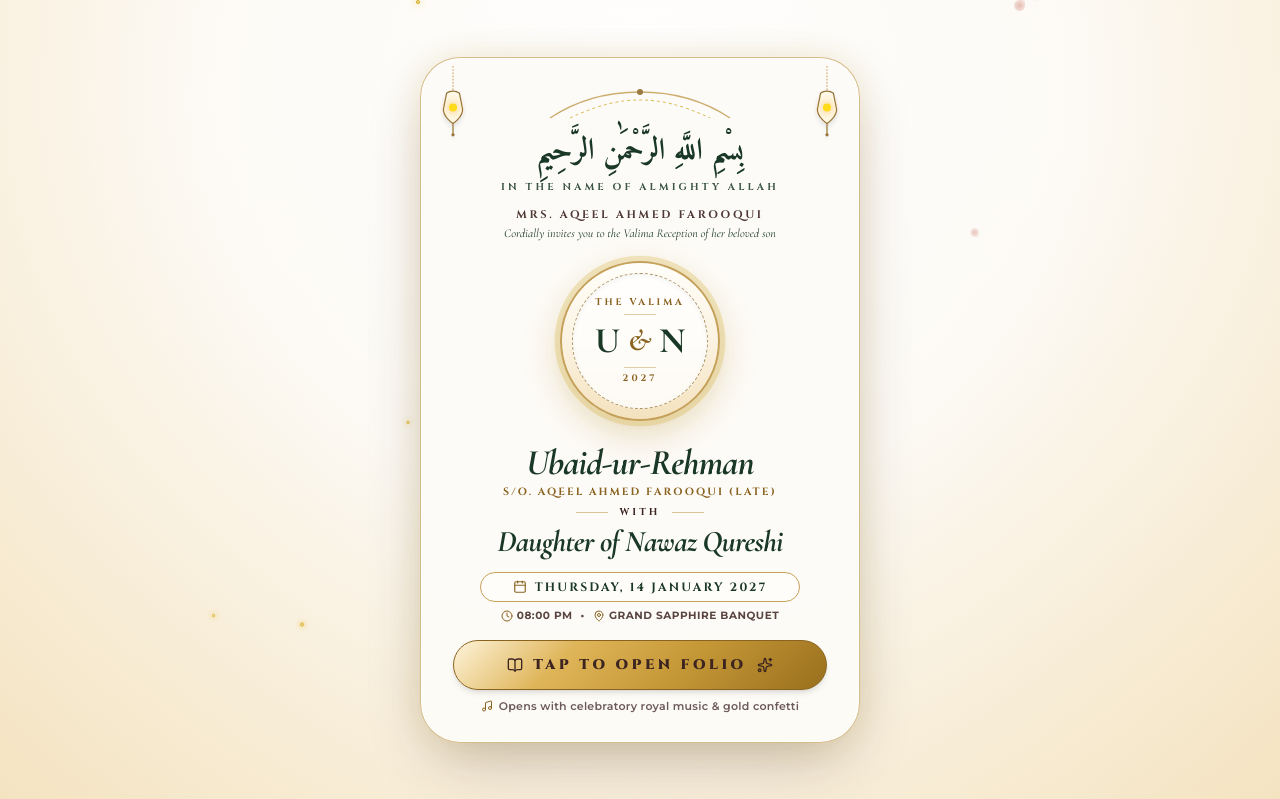
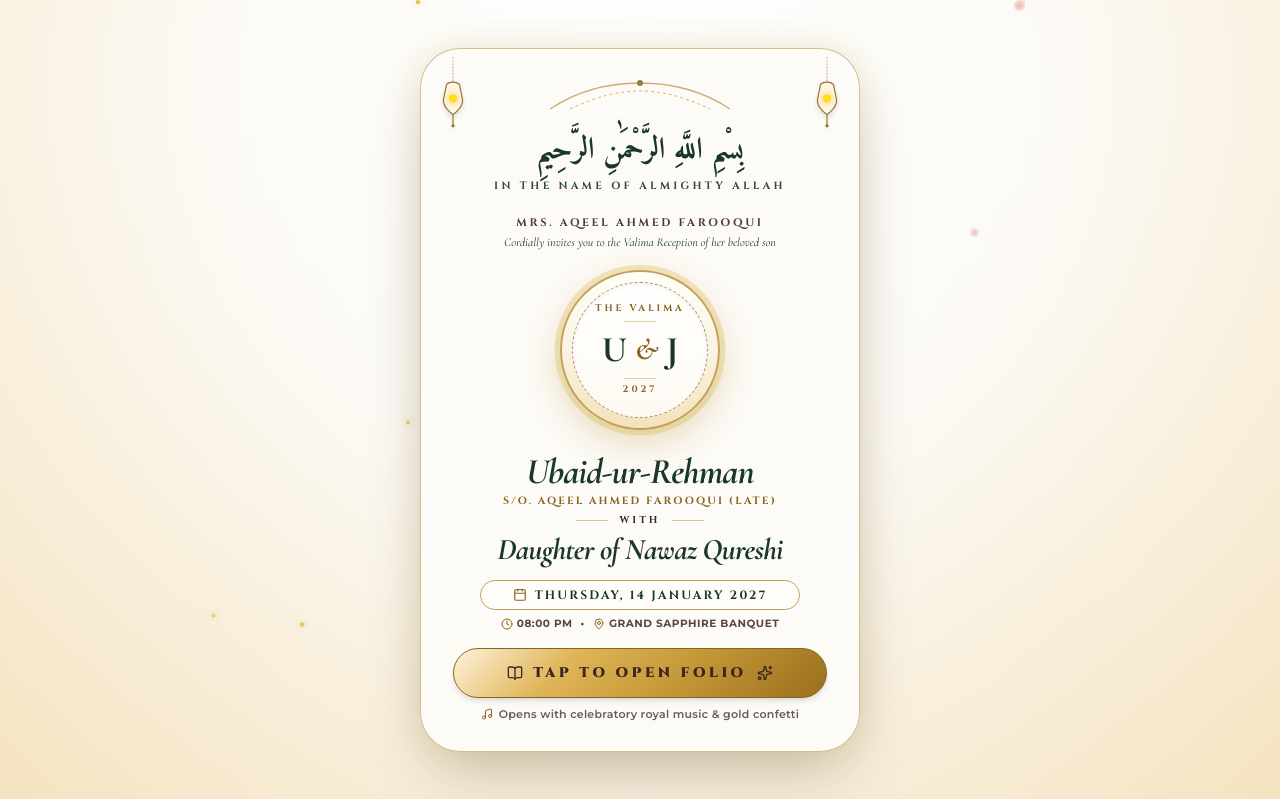
Before and after one commit to simonwheat4-bit/walima-invitation, a plain HTML site: page index.html in a window 1280 px wide. Shown: the top 799 px of the page. Drawn offline with nearby package versions, Linux system fonts and the light colour scheme.

Commit message:
Update monogram crest to U & J and fix cover Bismillah spacing

```diff
--- a/index.html
+++ b/index.html
@@ -359,11 +359,11 @@
       </div>
 
       <!-- Authentic Arabic Bismillah with Subtitle -->
-      <div class="mb-3 pt-1">
-        <div class="font-arabic text-2xl sm:text-3xl text-regal-emerald font-bold leading-[2.2] pb-1.5 drop-shadow-xs">
+      <div class="my-4 pt-1 pb-1">
+        <div class="font-arabic text-2xl sm:text-3xl text-regal-emerald font-bold leading-[2.6] drop-shadow-xs block">
           بِسْمِ اللَّهِ الرَّحْمَٰنِ الرَّحِيمِ
         </div>
-        <p class="font-cinzel text-[9px] sm:text-[10px] tracking-[0.32em] uppercase text-regal-emerald/85 font-bold mt-1">
+        <p class="font-cinzel text-[9.5px] sm:text-[10.5px] tracking-[0.32em] uppercase text-regal-emerald/90 font-bold pt-2.5 block">
           In The Name Of Almighty Allah
         </p>
       </div>
@@ -385,11 +385,11 @@
           <div class="w-full h-full rounded-full border border-dashed border-gold-dark/70 flex flex-col items-center justify-center relative bg-white/80 shadow-inner px-2 py-1 overflow-hidden">
             <span class="font-cinzel text-[8.5px] sm:text-[9.5px] tracking-[0.3em] uppercase text-gold-dark font-bold">THE VALIMA</span>
             <div class="w-8 h-[1px] bg-gold/50 my-1"></div>
-            <!-- Monogram Initials U & N (Ubaid & Nawaz Qureshi's Daughter) -->
-            <div class="flex items-center justify-center gap-1.5 my-0.5">
+            <!-- Monogram Initials U & J -->
+            <div class="flex items-center justify-center gap-1.5 my-1">
               <span class="font-serif text-3xl sm:text-4xl font-bold text-regal-emerald leading-none">U</span>
               <span class="font-serif italic text-2xl sm:text-3xl text-gold-dark font-bold leading-none mx-0.5">&amp;</span>
-              <span class="font-serif text-3xl sm:text-4xl font-bold text-regal-emerald leading-none">N</span>
+              <span class="font-serif text-3xl sm:text-4xl font-bold text-regal-emerald leading-none">J</span>
             </div>
             <div class="w-8 h-[1px] bg-gold/50 my-1"></div>
             <span class="font-cinzel text-[8.5px] sm:text-[9.5px] tracking-[0.32em] uppercase text-gold-dark font-bold">2027</span>
```
